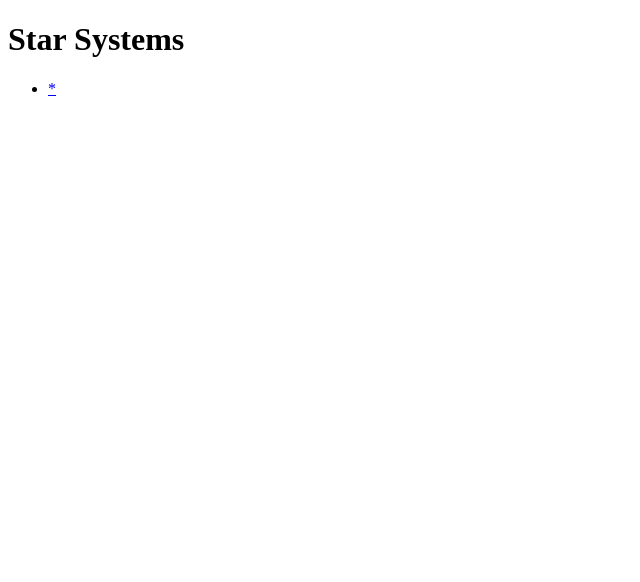
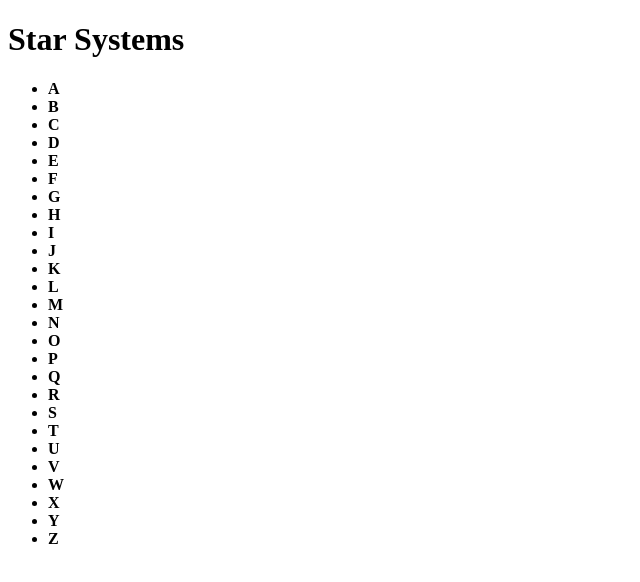
Before and after one commit to yawnbox/starmap, a plain HTML site: page index.html in a window 1280 px wide. Shown: the whole page, without its empty margins (0-640 px from the left). Drawn offline with Linux system fonts and the light colour scheme.

Commit message:
Reinitialized repository with star systems data, JSON files, and main index

```diff
--- a/index.html
+++ b/index.html
@@ -1,12 +1,54 @@
-<!DOCTYPE html>
-<html>
-<head>
-    <title>Star Systems Index</title>
-</head>
-<body>
-    <h1>Star Systems</h1>
-    <ul>
-<li><a href='systems/*/*.html'>*</a></li>
-    </ul>
-</body>
-</html>
+<!DOCTYPE html><html><head><title>Star Systems Index</title></head><body><h1>Star Systems</h1><ul>
+<li><strong>A</strong><ul>
+</ul></li>
+<li><strong>B</strong><ul>
+</ul></li>
+<li><strong>C</strong><ul>
+</ul></li>
+<li><strong>D</strong><ul>
+</ul></li>
+<li><strong>E</strong><ul>
+</ul></li>
+<li><strong>F</strong><ul>
+</ul></li>
+<li><strong>G</strong><ul>
+</ul></li>
+<li><strong>H</strong><ul>
+</ul></li>
+<li><strong>I</strong><ul>
+</ul></li>
+<li><strong>J</strong><ul>
+</ul></li>
+<li><strong>K</strong><ul>
+</ul></li>
+<li><strong>L</strong><ul>
+</ul></li>
+<li><strong>M</strong><ul>
+</ul></li>
+<li><strong>N</strong><ul>
+</ul></li>
+<li><strong>O</strong><ul>
+</ul></li>
+<li><strong>P</strong><ul>
+</ul></li>
+<li><strong>Q</strong><ul>
+</ul></li>
+<li><strong>R</strong><ul>
+</ul></li>
+<li><strong>S</strong><ul>
+</ul></li>
+<li><strong>T</strong><ul>
+</ul></li>
+<li><strong>U</strong><ul>
+</ul></li>
+<li><strong>V</strong><ul>
+</ul></li>
+<li><strong>W</strong><ul>
+</ul></li>
+<li><strong>X</strong><ul>
+</ul></li>
+<li><strong>Y</strong><ul>
+</ul></li>
+<li><strong>Z</strong><ul>
+</ul></li>
+</ul></body></html>
```
